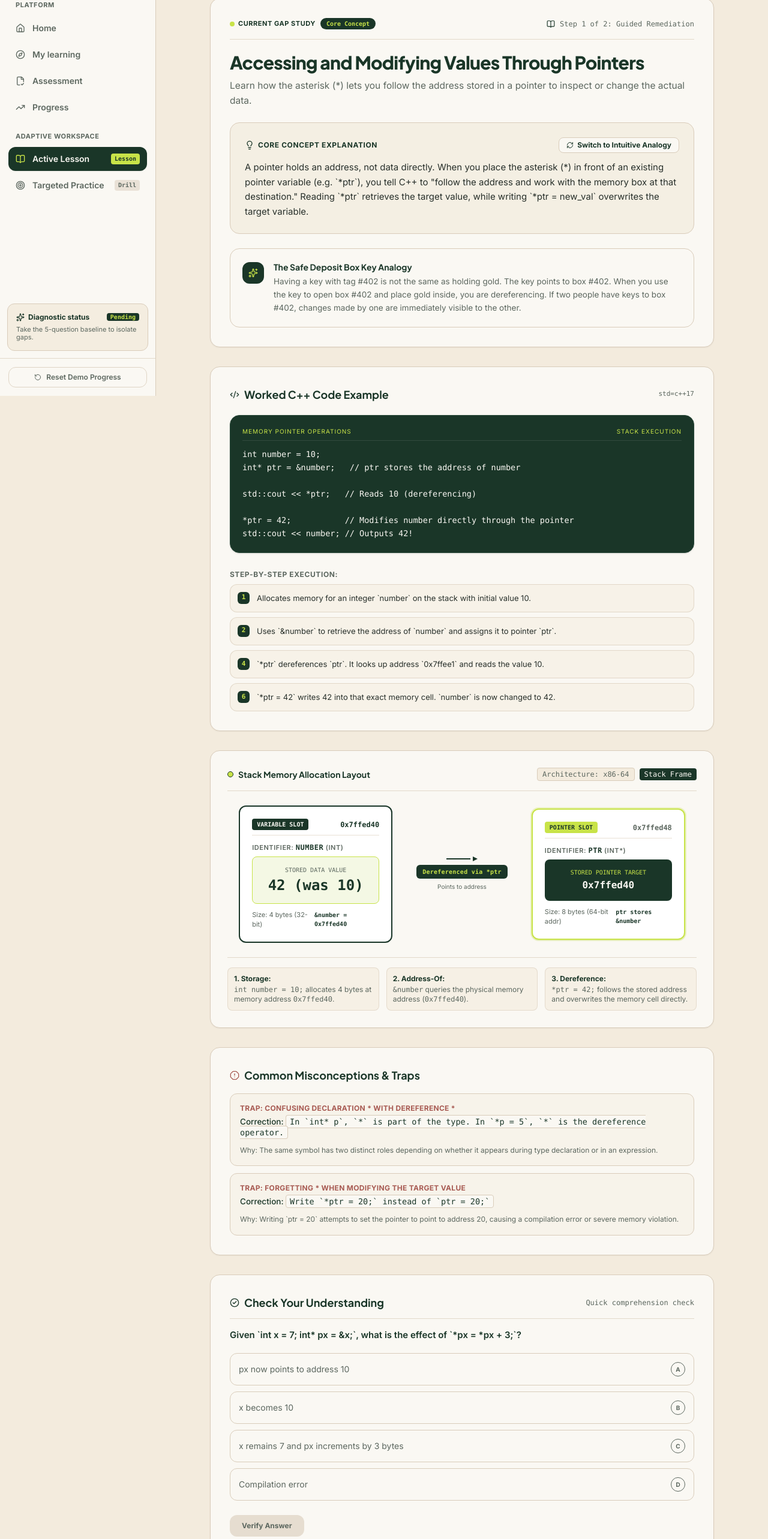
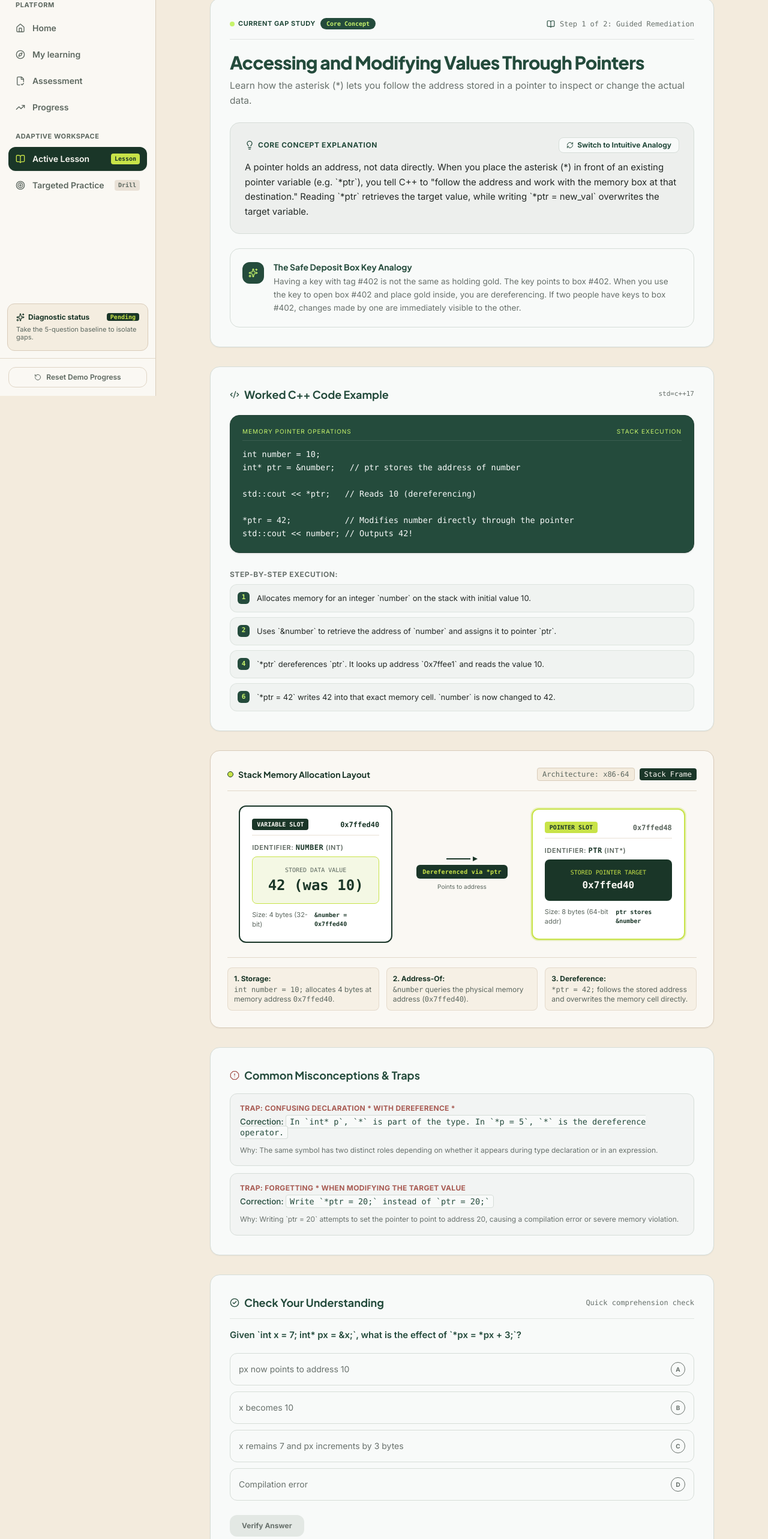
Before and after one commit to hanisnaff/Lumora, a React (Vite) app: page /lesson in a window 1280 px wide. Shown: the part 140-2706 px from the top of the page at 60% size. Built offline with nearby package versions, Linux system fonts and the light colour scheme.

Commit message:
Align interface with cool grey and forest green design system

```diff
--- a/src/pages/PersonalizedLessonPage.tsx
+++ b/src/pages/PersonalizedLessonPage.tsx
@@ -55,64 +55,64 @@ export const PersonalizedLessonPage: React.FC = () => {
       <div className="max-w-[840px] mx-auto space-y-8">
 
         {/* Lesson Header Card */}
-        <div className="bg-[#FAF8F3] border border-[#D9CCBA] rounded-2xl p-6 sm:p-8 shadow-xs">
-          <div className="flex flex-wrap items-center justify-between gap-3 pb-4 border-b border-[#D9CCBA]/70">
+        <div className="bg-[#F8FAF9] border border-[#D6DDD8] rounded-2xl p-6 sm:p-8 shadow-xs">
+          <div className="flex flex-wrap items-center justify-between gap-3 pb-4 border-b border-[#D6DDD8]/70">
             <div className="flex items-center gap-2">
-              <span className="text-[11px] font-bold uppercase tracking-wider text-[#1A3628] flex items-center gap-1.5">
-                <span className="w-2 h-2 rounded-full bg-[#C8E348]" />
+              <span className="text-[11px] font-bold uppercase tracking-wider text-[#244B3C] flex items-center gap-1.5">
+                <span className="w-2 h-2 rounded-full bg-[#C6F36B]" />
                 CURRENT GAP STUDY
               </span>
-              <span className="text-[10px] font-mono font-bold px-2.5 py-0.5 rounded-full bg-[#1A3628] text-[#C8E348]">
+              <span className="text-[10px] font-mono font-bold px-2.5 py-0.5 rounded-full bg-[#244B3C] text-[#C6F36B]">
                 {lesson.badge}
               </span>
             </div>
 
-            <div className="flex items-center gap-2 text-xs font-mono text-[#5C675F]">
-              <BookOpen className="w-3.5 h-3.5 text-[#1A3628]" />
+            <div className="flex items-center gap-2 text-xs font-mono text-[#68716C]">
+              <BookOpen className="w-3.5 h-3.5 text-[#244B3C]" />
               <span>Step 1 of 2: Guided Remediation</span>
             </div>
           </div>
 
-          <h2 className="font-heading font-extrabold text-2xl sm:text-3xl text-[#1A3628] tracking-tight mt-5">
+          <h2 className="font-heading font-extrabold text-2xl sm:text-3xl text-[#244B3C] tracking-tight mt-5">
             {lesson.title}
           </h2>
 
-          <p className="text-[15.5px] text-[#5C675F] mt-2 leading-relaxed">
+          <p className="text-[15.5px] text-[#68716C] mt-2 leading-relaxed">
             {lesson.subtitle}
           </p>
 
           {/* Primary / Alternate Explanation Box */}
-          <div className="mt-6 p-5 sm:p-6 rounded-2xl bg-[#F3EBDD]/70 border border-[#D9CCBA] space-y-3">
+          <div className="mt-6 p-5 sm:p-6 rounded-2xl bg-[#E8EBE9]/70 border border-[#D6DDD8] space-y-3">
             <div className="flex items-center justify-between flex-wrap gap-2">
-              <span className="text-xs font-bold uppercase tracking-wider text-[#1A3628] flex items-center gap-1.5">
-                <Lightbulb className="w-4 h-4 text-[#1A3628]" />
+              <span className="text-xs font-bold uppercase tracking-wider text-[#244B3C] flex items-center gap-1.5">
+                <Lightbulb className="w-4 h-4 text-[#244B3C]" />
                 {useAlternateExplanation ? 'Alternate Plain-Language Explanation' : 'Core Concept Explanation'}
               </span>
               <button
                 type="button"
                 onClick={() => setUseAlternateExplanation(!useAlternateExplanation)}
-                className="text-xs font-bold text-[#1A3628] hover:text-[#254636] flex items-center gap-1.5 transition-colors bg-[#FAF8F3] px-3 py-1 rounded-lg border border-[#D9CCBA]"
+                className="text-xs font-bold text-[#244B3C] hover:text-[#1D3D31] flex items-center gap-1.5 transition-colors bg-[#F8FAF9] px-3 py-1 rounded-lg border border-[#D6DDD8]"
               >
                 <RefreshCw className="w-3 h-3" />
                 <span>{useAlternateExplanation ? 'View Technical Explanation' : 'Switch to Intuitive Analogy'}</span>
               </button>
             </div>
 
-            <p className="text-[15px] text-[#28302B] leading-relaxed">
+            <p className="text-[15px] text-[#242A27] leading-relaxed">
               {useAlternateExplanation ? lesson.alternateExplanation : lesson.primaryExplanation}
             </p>
           </div>
 
           {/* Intuitive Analogy Section */}
-          <div className="mt-6 p-5 rounded-2xl border border-[#D9CCBA] bg-[#FAF8F3] flex items-start gap-4">
-            <div className="w-9 h-9 rounded-xl bg-[#1A3628] text-[#C8E348] flex items-center justify-center shrink-0 mt-0.5">
+          <div className="mt-6 p-5 rounded-2xl border border-[#D6DDD8] bg-[#F8FAF9] flex items-start gap-4">
+            <div className="w-9 h-9 rounded-xl bg-[#244B3C] text-[#C6F36B] flex items-center justify-center shrink-0 mt-0.5">
               <Sparkles className="w-4 h-4" />
             </div>
             <div>
-              <h4 className="font-heading font-bold text-sm text-[#1A3628]">
+              <h4 className="font-heading font-bold text-sm text-[#244B3C]">
                 {lesson.analogy.title}
               </h4>
-              <p className="text-xs sm:text-[13.5px] text-[#5C675F] mt-1 leading-relaxed">
+              <p className="text-xs sm:text-[13.5px] text-[#68716C] mt-1 leading-relaxed">
                 {lesson.analogy.text}
               </p>
             </div>
@@ -120,20 +120,20 @@ export const PersonalizedLessonPage: React.FC = () => {
         </div>
 
         {/* Interactive Worked Code Example */}
-        <div className="bg-[#FAF8F3] border border-[#D9CCBA] rounded-2xl p-6 sm:p-8 shadow-xs space-y-5">
+        <div className="bg-[#F8FAF9] border border-[#D6DDD8] rounded-2xl p-6 sm:p-8 shadow-xs space-y-5">
           <div className="flex items-center justify-between">
             <div className="flex items-center gap-2">
-              <Code2 className="w-4 h-4 text-[#1A3628]" />
-              <h3 className="font-heading font-bold text-lg text-[#1A3628]">
+              <Code2 className="w-4 h-4 text-[#244B3C]" />
+              <h3 className="font-heading font-bold text-lg text-[#244B3C]">
                 Worked C++ Code Example
               </h3>
             </div>
-            <span className="text-[11px] font-mono text-[#5C675F]">std=c++17</span>
+            <span className="text-[11px] font-mono text-[#68716C]">std=c++17</span>
           </div>
 
           {/* Code block */}
-          <div className="rounded-2xl bg-[#1A3628] border border-[#254636] p-5 text-[#FAF8F3] font-mono text-xs sm:text-[13.5px] overflow-x-auto shadow-sm">
-            <div className="flex items-center justify-between pb-2 mb-3 border-b border-white/10 text-[10px] text-[#C8E348] uppercase tracking-widest font-sans">
+          <div className="rounded-2xl bg-[#244B3C] border border-[#1D3D31] p-5 text-[#F8FAF9] font-mono text-xs sm:text-[13.5px] overflow-x-auto shadow-sm">
+            <div className="flex items-center justify-between pb-2 mb-3 border-b border-white/10 text-[10px] text-[#C6F36B] uppercase tracking-widest font-sans">
               <span>Memory Pointer Operations</span>
               <span>Stack Execution</span>
             </div>
@@ -144,19 +144,19 @@ export const PersonalizedLessonPage: React.FC = () => {
 
           {/* Step-by-Step Breakdown */}
           <div className="space-y-2 pt-2">
-            <span className="block text-xs font-bold uppercase tracking-wider text-[#5C675F]">
+            <span className="block text-xs font-bold uppercase tracking-wider text-[#68716C]">
               Step-by-step execution:
             </span>
             <div className="space-y-2">
               {lesson.codeExample.steps.map((st, idx) => (
                 <div
                   key={idx}
-                  className="flex items-start gap-3 p-3 rounded-xl bg-[#F3EBDD]/50 border border-[#D9CCBA]/70 text-xs sm:text-[13px]"
+                  className="flex items-start gap-3 p-3 rounded-xl bg-[#E8EBE9]/50 border border-[#D6DDD8]/70 text-xs sm:text-[13px]"
                 >
-                  <span className="w-5 h-5 rounded-md bg-[#1A3628] text-[#C8E348] flex items-center justify-center font-mono text-[11px] font-bold shrink-0">
+                  <span className="w-5 h-5 rounded-md bg-[#244B3C] text-[#C6F36B] flex items-center justify-center font-mono text-[11px] font-bold shrink-0">
                     {st.line}
                   </span>
-                  <span className="text-[#28302B] leading-relaxed">
+                  <span className="text-[#242A27] leading-relaxed">
                     {st.explanation}
                   </span>
                 </div>
@@ -176,24 +176,24 @@ export const PersonalizedLessonPage: React.FC = () => {
         />
 
         {/* Common Mistakes Section */}
-        <div className="bg-[#FAF8F3] border border-[#D9CCBA] rounded-2xl p-6 sm:p-8 shadow-xs space-y-4">
+        <div className="bg-[#F8FAF9] border border-[#D6DDD8] rounded-2xl p-6 sm:p-8 shadow-xs space-y-4">
           <div className="flex items-center gap-2">
             <AlertOctagon className="w-4 h-4 text-[#A85B53]" />
-            <h3 className="font-heading font-bold text-lg text-[#1A3628]">
+            <h3 className="font-heading font-bold text-lg text-[#244B3C]">
               Common Misconceptions &amp; Traps
             </h3>
           </div>
 
           <div className="space-y-3">
             {lesson.commonMistakes.map((cm, idx) => (
-              <div key={idx} className="p-4 rounded-xl border border-[#D9CCBA] bg-[#F3EBDD]/40 space-y-1.5">
+              <div key={idx} className="p-4 rounded-xl border border-[#D6DDD8] bg-[#E8EBE9]/40 space-y-1.5">
                 <div className="text-xs font-bold text-[#A85B53] uppercase tracking-wide">
                   Trap: {cm.mistake}
                 </div>
-                <div className="text-xs sm:text-[13.5px] font-medium text-[#1A3628]">
-                  Correction: <code className="bg-[#FAF8F3] px-1.5 py-0.5 rounded border border-[#D9CCBA] font-mono">{cm.correction}</code>
+                <div className="text-xs sm:text-[13.5px] font-medium text-[#244B3C]">
+                  Correction: <code className="bg-[#F8FAF9] px-1.5 py-0.5 rounded border border-[#D6DDD8] font-mono">{cm.correction}</code>
                 </div>
-                <p className="text-xs text-[#5C675F] leading-relaxed pt-1">
+                <p className="text-xs text-[#68716C] leading-relaxed pt-1">
                   Why: {cm.why}
                 </p>
               </div>
@@ -202,18 +202,18 @@ export const PersonalizedLessonPage: React.FC = () => {
         </div>
 
         {/* Check Your Understanding */}
-        <div className="bg-[#FAF8F3] border border-[#D9CCBA] rounded-2xl p-6 sm:p-8 shadow-xs space-y-4">
-          <div className="flex items-center justify-between pb-3 border-b border-[#D9CCBA]/70">
+        <div className="bg-[#F8FAF9] border border-[#D6DDD8] rounded-2xl p-6 sm:p-8 shadow-xs space-y-4">
+          <div className="flex items-center justify-between pb-3 border-b border-[#D6DDD8]/70">
             <div className="flex items-center gap-2">
-              <CheckCircle2 className="w-4 h-4 text-[#1A3628]" />
-              <h3 className="font-heading font-bold text-base sm:text-lg text-[#1A3628]">
+              <CheckCircle2 className="w-4 h-4 text-[#244B3C]" />
+              <h3 className="font-heading font-bold text-base sm:text-lg text-[#244B3C]">
                 Check Your Understanding
               </h3>
             </div>
-            <span className="text-xs font-mono text-[#5C675F]">Quick comprehension check</span>
+            <span className="text-xs font-mono text-[#68716C]">Quick comprehension check</span>
           </div>
 
-          <p className="text-sm sm:text-[15px] font-semibold text-[#1A3628]">
+          <p className="text-sm sm:text-[15px] font-semibold text-[#244B3C]">
             {lesson.checkQuestion.question}
           </p>
 
@@ -231,15 +231,15 @@ export const PersonalizedLessonPage: React.FC = () => {
                   }}
                   className={`w-full p-3.5 rounded-xl border text-left text-xs sm:text-sm transition-all duration-180 flex items-center justify-between ${
                     isSelected
-                      ? 'bg-[#F4F8E4] border-[#1A3628] ring-1 ring-[#1A3628]'
-                      : 'bg-[#FAF8F3] border-[#D9CCBA] hover:bg-[#F3EBDD]/50'
+                      ? 'bg-[#F4F8E4] border-[#244B3C] ring-1 ring-[#244B3C]'
+                      : 'bg-[#F8FAF9] border-[#D6DDD8] hover:bg-[#E8EBE9]/50'
                   }`}
                 >
-                  <span className={isSelected ? 'font-bold text-[#1A3628]' : 'text-[#5C675F]'}>
+                  <span className={isSelected ? 'font-bold text-[#244B3C]' : 'text-[#68716C]'}>
                     {opt}
                   </span>
                   <span className={`w-6 h-6 rounded-full flex items-center justify-center text-[10px] font-bold border ${
-                    isSelected ? 'bg-[#1A3628] text-[#C8E348]' : 'bg-[#FAF8F3] text-[#5C675F]'
+                    isSelected ? 'bg-[#244B3C] text-[#C6F36B]' : 'bg-[#F8FAF9] text-[#68716C]'
                   }`}>
                     {String.fromCharCode(65 + optIdx)}
                   </span>
@@ -255,34 +255,34 @@ export const PersonalizedLessonPage: React.FC = () => {
               disabled={checkAnswerSelected === null}
               className={`px-5 py-2.5 rounded-xl text-xs font-bold ${
                 checkAnswerSelected === null
-                  ? 'bg-[#D9CCBA]/60 text-[#5C675F] cursor-not-allowed'
-                  : 'bg-[#1A3628] text-[#FAF8F3] hover:bg-[#254636]'
+                  ? 'bg-[#D6DDD8]/60 text-[#68716C] cursor-not-allowed'
+                  : 'bg-[#244B3C] text-[#F8FAF9] hover:bg-[#1D3D31]'
               }`}
             >
               Verify Answer
             </button>
 
             {checkAnswerSubmitted && (
-              <span className={`text-xs font-bold ${isCheckCorrect ? 'text-[#1A3628]' : 'text-[#A85B53]'}`}>
+              <span className={`text-xs font-bold ${isCheckCorrect ? 'text-[#244B3C]' : 'text-[#A85B53]'}`}>
                 {isCheckCorrect ? '✓ Correct! Concept is clicking.' : 'Review explanation below:'}
               </span>
             )}
           </div>
 
           {checkAnswerSubmitted && (
-            <div className="p-4 rounded-xl bg-[#F3EBDD] border border-[#D9CCBA] text-xs text-[#28302B] leading-relaxed">
+            <div className="p-4 rounded-xl bg-[#E8EBE9] border border-[#D6DDD8] text-xs text-[#242A27] leading-relaxed">
               {lesson.checkQuestion.explanation}
             </div>
           )}
         </div>
 
         {/* Bottom Three Functional Action Buttons */}
-        <div className="p-6 rounded-2xl bg-[#FAF8F3] border border-[#D9CCBA] flex flex-col sm:flex-row items-center justify-between gap-4 shadow-sm">
+        <div className="p-6 rounded-2xl bg-[#F8FAF9] border border-[#D6DDD8] flex flex-col sm:flex-row items-center justify-between gap-4 shadow-sm">
           <div className="text-center sm:text-left">
-            <h4 className="font-heading font-bold text-sm text-[#1A3628]">
+            <h4 className="font-heading font-bold text-sm text-[#244B3C]">
               Ready for the next step?
             </h4>
-            <p className="text-xs text-[#5C675F] mt-0.5">
+            <p className="text-xs text-[#68716C] mt-0.5">
               Confirm your understanding to advance to targeted practice drills.
             </p>
           </div>
@@ -291,7 +291,7 @@ export const PersonalizedLessonPage: React.FC = () => {
             <button
               type="button"
               onClick={() => setUseAlternateExplanation(!useAlternateExplanation)}
-              className="px-4 py-2.5 rounded-xl text-xs font-semibold border border-[#D9CCBA] bg-[#FAF8F3] text-[#1A3628] hover:bg-[#F3EBDD] transition-colors"
+              className="px-4 py-2.5 rounded-xl text-xs font-semibold border border-[#D6DDD8] bg-[#F8FAF9] text-[#244B3C] hover:bg-[#E8EBE9] transition-colors"
             >
               I need another explanation
             </button>
@@ -299,7 +299,7 @@ export const PersonalizedLessonPage: React.FC = () => {
             <button
               type="button"
               onClick={handlePracticeConcept}
-              className="px-4 py-2.5 rounded-xl text-xs font-semibold border border-[#1A3628] bg-[#FAF8F3] text-[#1A3628] hover:bg-[#F3EBDD] transition-colors"
+              className="px-4 py-2.5 rounded-xl text-xs font-semibold border border-[#244B3C] bg-[#F8FAF9] text-[#244B3C] hover:bg-[#E8EBE9] transition-colors"
             >
               Practice this concept
             </button>
@@ -307,10 +307,10 @@ export const PersonalizedLessonPage: React.FC = () => {
             <button
               type="button"
               onClick={handleUnderstand}
-              className="inline-flex items-center gap-1.5 px-5 py-2.5 rounded-xl text-xs font-bold bg-[#1A3628] text-[#FAF8F3] hover:bg-[#254636] transition-colors shadow-xs"
+              className="inline-flex items-center gap-1.5 px-5 py-2.5 rounded-xl text-xs font-bold bg-[#244B3C] text-[#F8FAF9] hover:bg-[#1D3D31] transition-colors shadow-xs"
             >
               <span>I understand</span>
-              <ArrowRight className="w-3.5 h-3.5 text-[#C8E348]" />
+              <ArrowRight className="w-3.5 h-3.5 text-[#C6F36B]" />
             </button>
           </div>
         </div>
```
